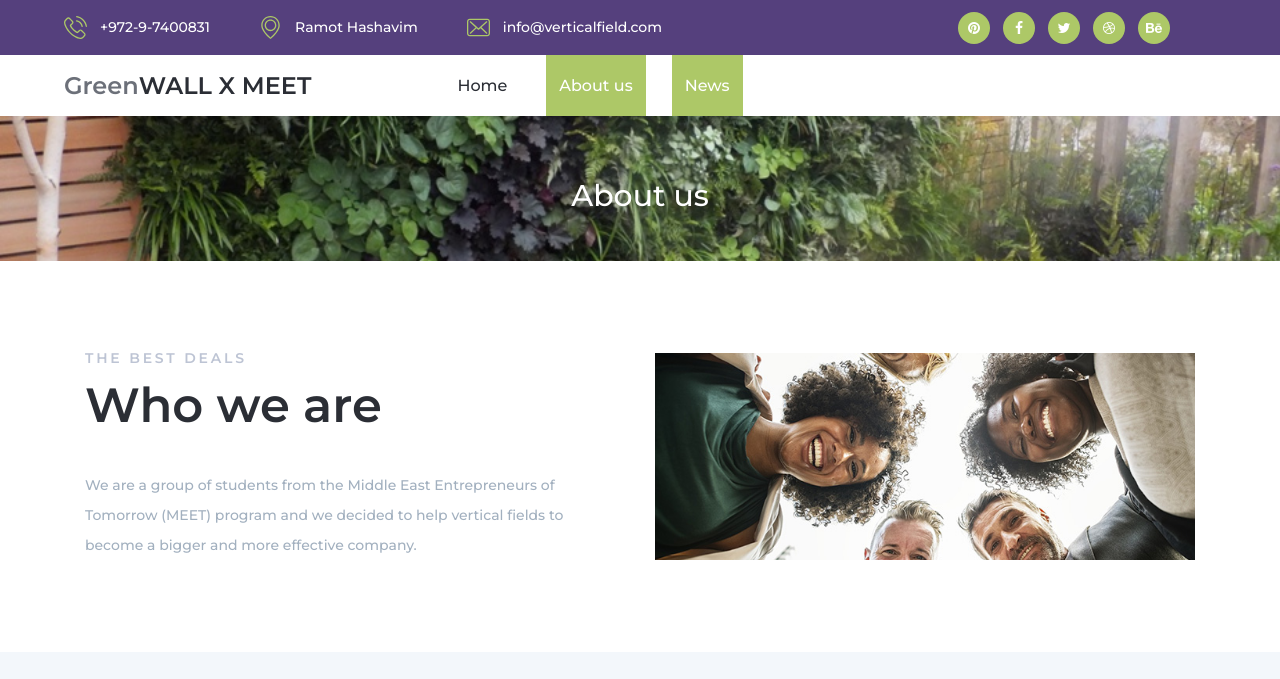
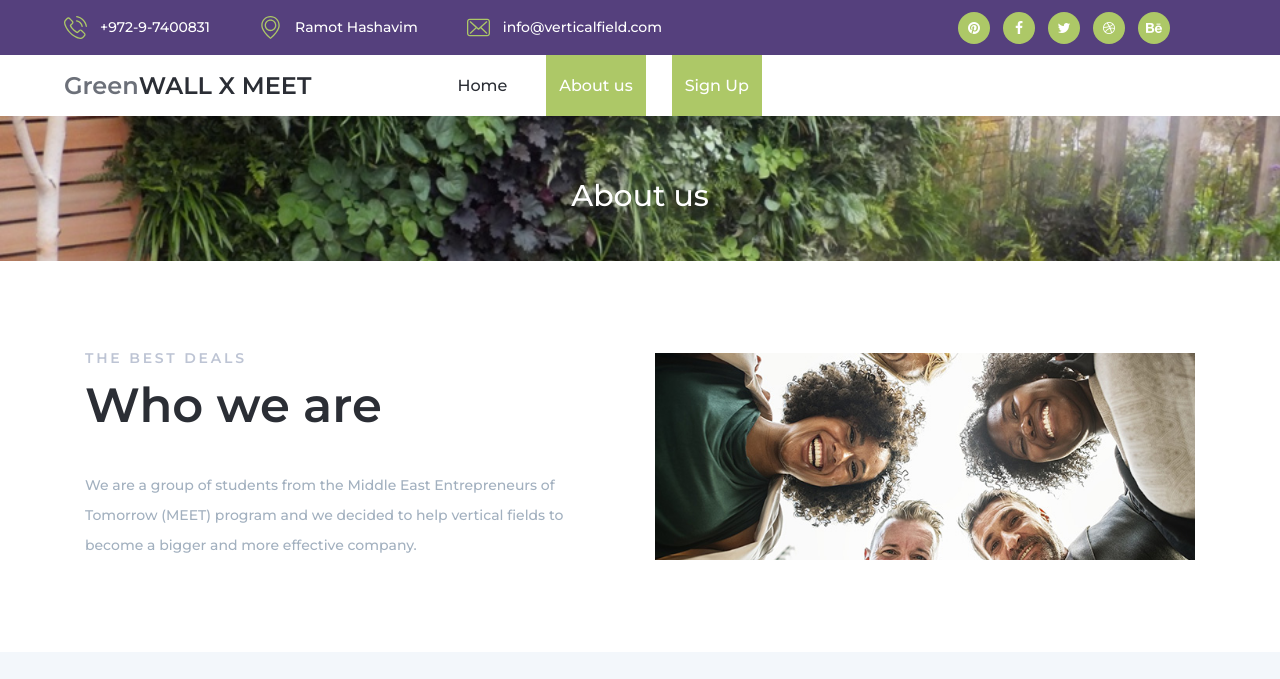
Before and after one commit to joyce20-meet/Group_Project_y2, a Flask app: page /about.html in a window 1280 px wide. Shown: the top 679 px of the page. Run offline with Flask 2, Linux system fonts and the light colour scheme; some libraries are stand-ins or nearby versions.

Commit message:
Added sign up to Navbar

```diff
--- a/PersonalSite/templates/about.html
+++ b/PersonalSite/templates/about.html
@@ -68,7 +68,7 @@
 					<li><a href="index.html">Home</a></li>
 					<li class="active"><a href="about.html">About us</a></li>
 
-					<li class="active"><a href="blog.html">News</a></li>
+					<li class="active"><a href="blog.html">Sign Up</a></li>
 
 				</ul>
 			</nav>
@@ -90,7 +90,7 @@
 				<ul style="float: left;left:-10%">
 					<li><a href="index.html">Home</a></li>
 					<li><a href="about.html">About us</a></li>
-					<li class="active"><a href="blog.html">News</a></li>
+					<li class="active"><a href="blog.html">Sign Up</a></li>
 
 				</ul>
 			</nav>
--- a/PersonalSite/templates/blog.html
+++ b/PersonalSite/templates/blog.html
@@ -139,7 +139,7 @@
 					<li><a href="index.html">Home</a></li>
 					<li><a href="about.html">About us</a></li>
 
-					<li class="active"><a href="blog.html">News</a></li>
+					<li class="active"><a href="blog.html">Sign Up</a></li>
 
 				</ul>
 			</nav>
```
